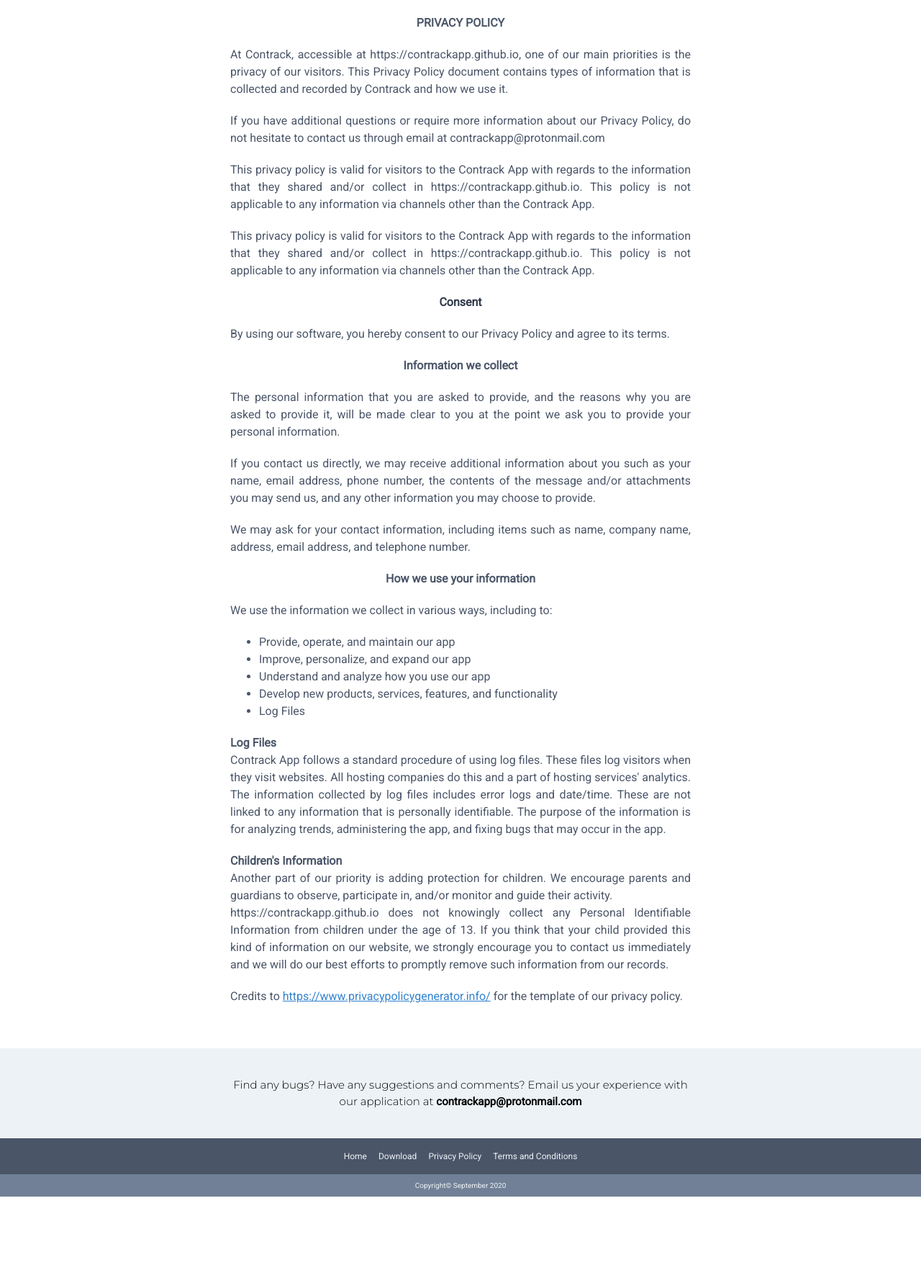
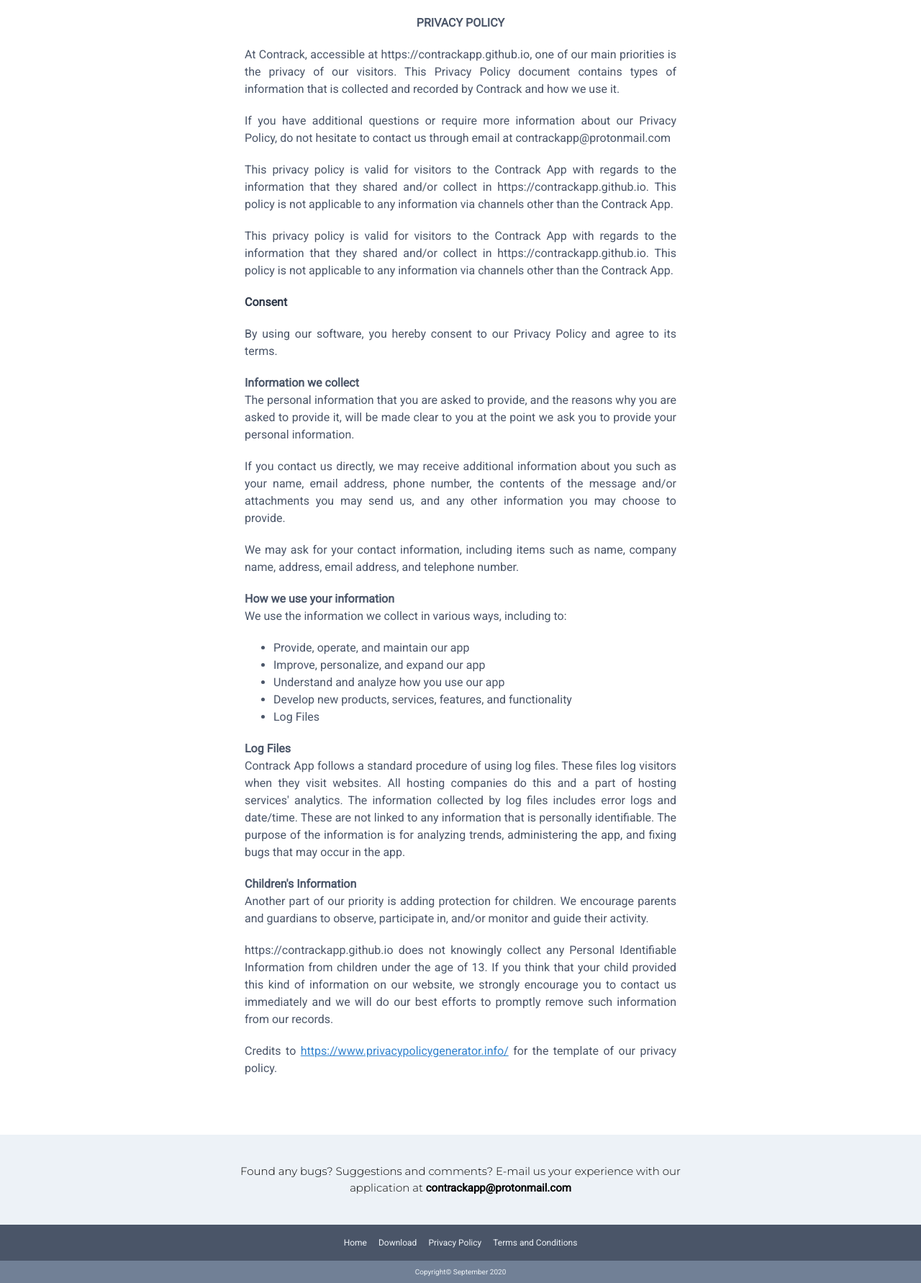
Before and after one commit to contrackapp/contrackapp.github.io, a Jekyll site: the page built from privacy_policy.md, in a window 1280 px wide. Shown: the whole page at 72% size. Built offline with Jekyll 4.4.1, drawn with Linux system fonts in a browser that asks for light colours; before the commit the page ends 1662 px from its top, so only the background shows below that.

Commit message:
Ui and working changes from suggestions 😍

```diff
--- a/_data/manifest.yml
+++ b/_data/manifest.yml
@@ -1,6 +1,6 @@
 {
-  "app.css": "./dist/app.css?hash=b320a9899339ee66f905",
-  "app.js": "./dist/app.js?hash=b320a9899339ee66f905",
+  "app.css": "./dist/app.css?hash=1f74e4aa77ce221ad4a9",
+  "app.js": "./dist/app.js?hash=1f74e4aa77ce221ad4a9",
   "images/contact_list-min.jpg": "./dist/images/contact_list-min.jpg",
   "images/favicon.ico": "./dist/images/favicon.ico",
   "images/fillup-min.jpg": "./dist/images/fillup-min.jpg",
--- a/_includes/footer.html
+++ b/_includes/footer.html
@@ -1,6 +1,6 @@
 
 <div class="py-10 mt-10 bg-gray-200 w-full flex flex-row justify-center items-center">
-	<p class="montserrat w-1/2 text-center" style="font-size: 15px;">Find any bugs? Have any suggestions and comments? Email us your experience with our application at <strong class="font-bold roboto">{{ site.email }}</strong></p>
+	<p class="montserrat w-1/2 text-center" style="font-size: 15px;">Found any bugs? Suggestions and comments? E-mail us your experience with our application at <strong class="font-bold roboto">{{ site.email }}</strong></p>
 </div>
 <div class="py-4 bg-gray-700 w-full flex flex-row justify-center items-center">
 	<a class="roboto mx-2 text-gray-200 text-center" style="font-size: 12px;" href="{{ site.url }}">Home</a>
--- a/privacy_policy.md
+++ b/privacy_policy.md
@@ -5,92 +5,62 @@
 
 <div class="flex flex-col text-gray-700 roboto font-medium justify-center items-center w-full mt-5">
 	<div class="mb-5">
-		<div class="">
-			<strong class="font-bold">PRIVACY POLICY</strong>
-		</div>
+		<strong class="font-bold">PRIVACY POLICY</strong>
 	</div>
-	<div class="w-1/2 mb-5">
-		<p class="text-justify">
+	<div class="sm:w-1/2 mb-5 px-5">
+		<p class="text-justify mb-5">
 			At {{ site.title }}, accessible at {{ site.url }}, one of our main priorities is the privacy of our visitors. This Privacy Policy document contains types of information that is collected and recorded by {{ site.title }} and how we use it.
 		</p>
-	</div>
-	<div class="w-1/2 mb-5">
-		<p class="text-justify">
+		<p class="text-justify mb-5">
 			If you have additional questions or require more information about our Privacy Policy, do not hesitate to contact us through email at {{ site.email }}
 		</p>
-	</div>
-	<div class="w-1/2 mb-5">
-		<p class="text-justify">
+		<p class="text-justify mb-5">
 			This privacy policy is valid for visitors to the Contrack App with regards to the information that they shared and/or collect in {{ site.url }}. This policy is not applicable to any information via channels other than the Contrack App.
 		</p>
-	</div>
-	<div class="w-1/2 mb-5">
-		<p class="text-justify">
+		<p class="text-justify mb-5">
 			This privacy policy is valid for visitors to the Contrack App with regards to the information that they shared and/or collect in {{ site.url }}. This policy is not applicable to any information via channels other than the Contrack App.
 		</p>
-	</div>
-	<div class="mb-5">
-		<div class="text-gray-800">
+		<div class="text-gray-800 mb-5">
 			<strong class="font-bold">Consent</strong>
 		</div>
-	</div>
-	<div class="w-1/2 mb-5">
-		<p class="text-justify">
+		<p class="text-justify mb-5">
 			By using our software, you hereby consent to our Privacy Policy and agree to its terms.
 		</p>
-	</div>
-	<div class="mb-5">
 		<div>
 			<strong class="font-bold">Information we collect</strong>
 		</div>
-	</div>
-	<div class="w-1/2 mb-5">
-		<p class="text-justify">
+		<p class="text-justify mb-5">
 			The personal information that you are asked to provide, and the reasons why you are asked to provide it, will be made clear to you at the point we ask you to provide your personal information.
 		</p>
-	</div>
-	<div class="w-1/2 mb-5">
-		<p class="text-justify">
+		<p class="text-justify mb-5">
 			If you contact us directly, we may receive additional information about you such as your name, email address, phone number, the contents of the message and/or attachments you may send us, and any other information you may choose to provide.
 		</p>
-	</div>
-	<div class="w-1/2 mb-5">
-		<p class="text-justify">
+		<p class="text-justify mb-5">
 			We may ask for your contact information, including items such as name, company name, address, email address, and telephone number.
 		</p>
-	</div>
-	<div class="mb-5">
-		<strong class="font-bold">How we use your information</strong>
-	</div>
-	<div class="w-1/2 mb-5">
-		<p class="text-justify">
+		<strong class="font-bold mb-5">How we use your information</strong>
+		<p class="text-justify mb-5">
 			We use the information we collect in various ways, including to:
 		</p>
-		<ul class="list-disc sm:pl-10 mt-5">
+		<ul class="list-disc pl-10 mb-5">
 			<li>Provide, operate, and maintain our app</li>
 			<li>Improve, personalize, and expand our app</li>
 			<li>Understand and analyze how you use our app</li>
 			<li>Develop new products, services, features, and functionality</li>
 			<li>Log Files</li>
 		</ul>
-	</div>
-	<div class="w-1/2 mb-5">
-		<strong class="font-bold">Log Files</strong>
-		<p class="text-justify">
+		<strong class="font-bold mb-5">Log Files</strong>
+		<p class="text-justify mb-5">
 			Contrack App follows a standard procedure of using log files. These files log visitors when they visit websites. All hosting companies do this and a part of hosting services' analytics. The information collected by log files includes error logs and date/time. These are not linked to any information that is personally identifiable. The purpose of the information is for analyzing trends, administering the app, and fixing bugs that may occur in the app.
 		</p>
-	</div>
-	<div class="w-1/2 mb-5">
-		<strong class="font-bold">Children's Information</strong>
-		<p class="text-justify">
+		<strong class="font-bold mb-5">Children's Information</strong>
+		<p class="text-justify mb-5">
 			Another part of our priority is adding protection for children. We encourage parents and guardians to observe, participate in, and/or monitor and guide their activity.
 		</p>
-		<p class="text-justify">
+		<p class="text-justify mb-5">
 			{{ site.url }} does not knowingly collect any Personal Identifiable Information from children under the age of 13. If you think that your child provided this kind of information on our website, we strongly encourage you to contact us immediately and we will do our best efforts to promptly remove such information from our records.
 		</p>
-	</div>
-	<div class="w-1/2 mb-5">
-		<p class="text-justify">
+		<p class="text-justify mb-5">
 			Credits to <a class="text-blue-600 underline" href="https://www.privacypolicygenerator.info/">https://www.privacypolicygenerator.info/</a> for the template of our privacy policy.
 		</p>
 	</div>
```
Also changed, not shown: index.md (+7 -7 lines), termsandconditions.md (+1 -1 lines), dist/app.css.
